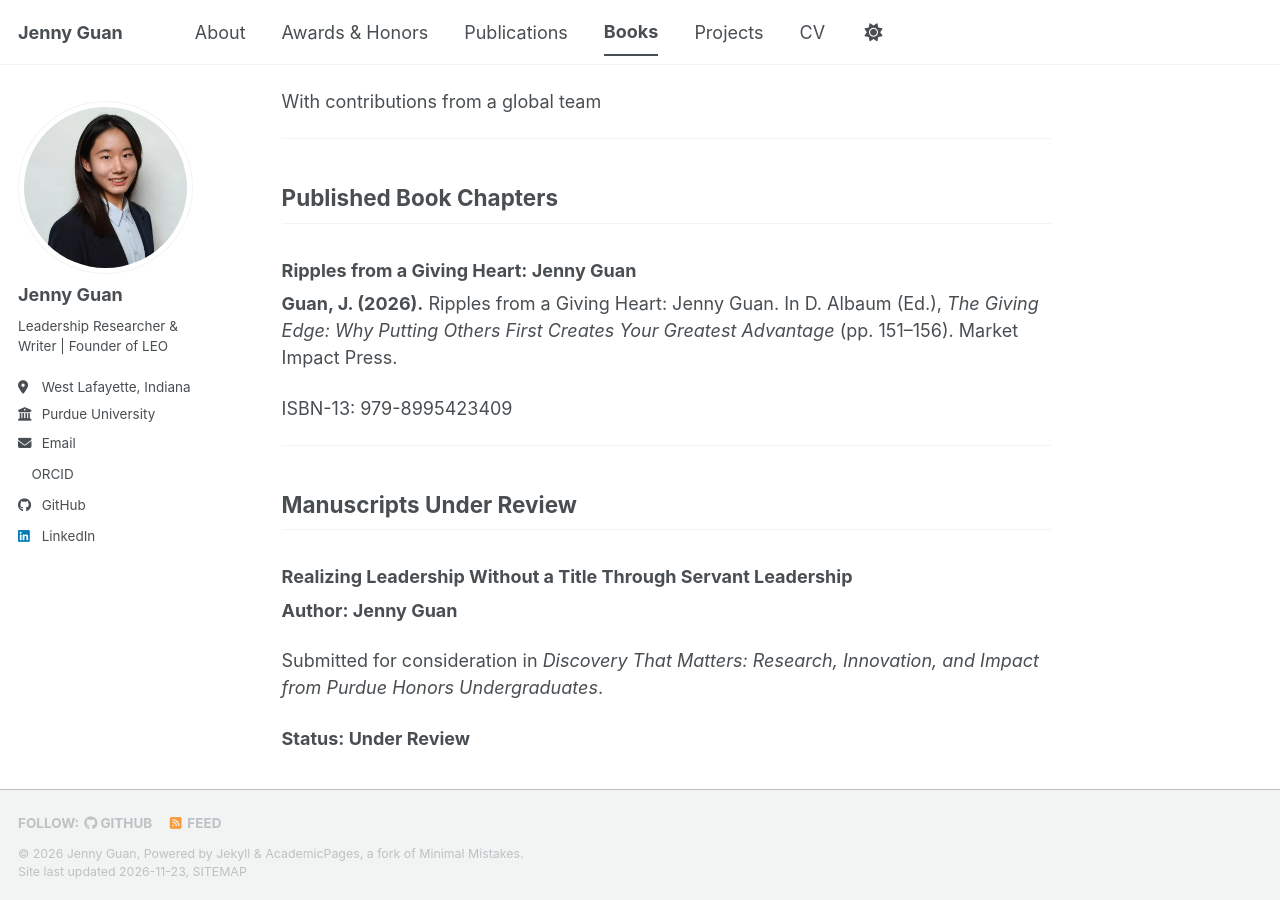
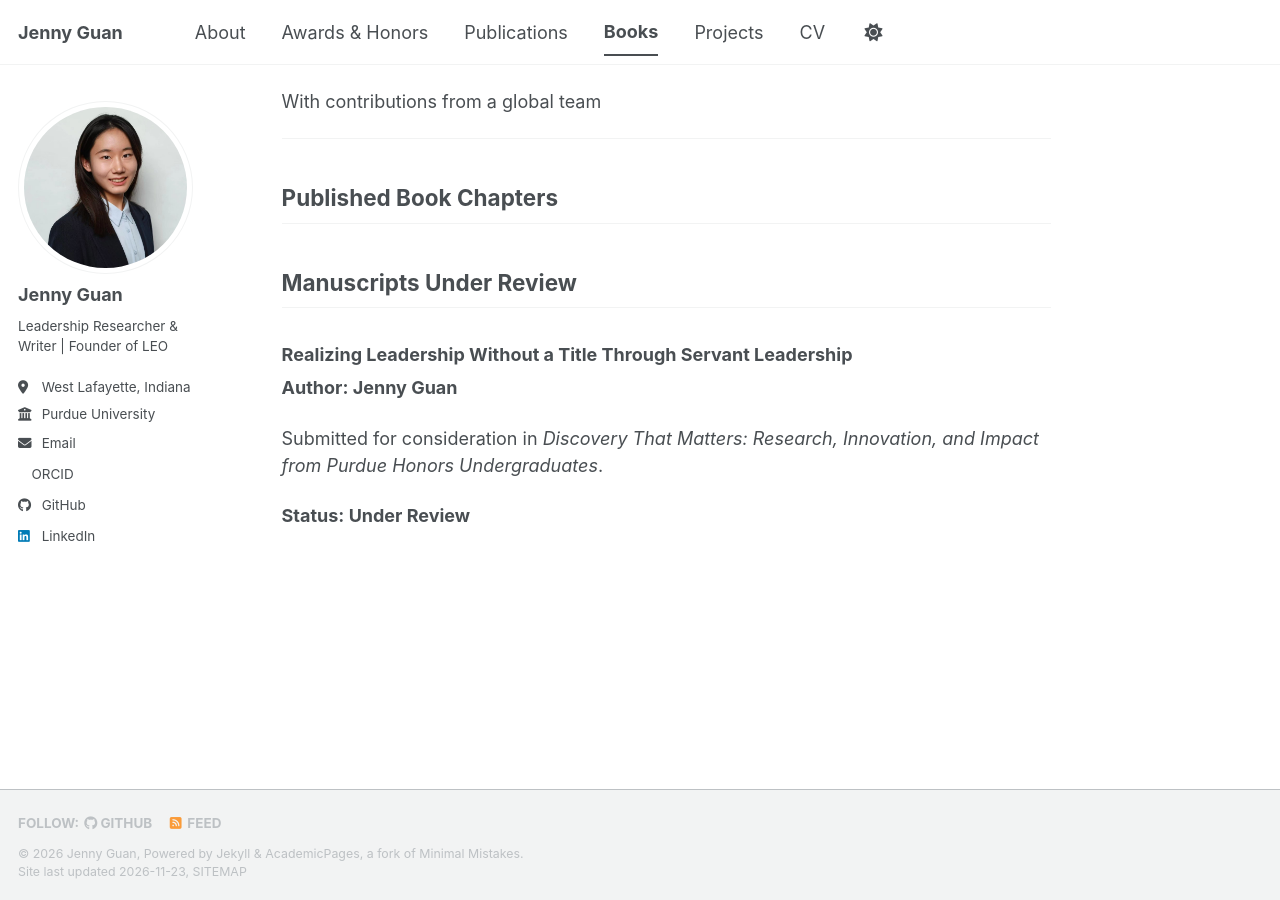
Before and after one commit to JennyGuan101/JennyGuan101.github.io, a Jekyll site: the page built from _pages/books.md, in a window 1280 px wide and 900 px high, scrolled down 1632 px. Built offline with Jekyll 4.4.1, drawn with Linux system fonts in a browser that asks for light colours; a script bundle is joined from its source files by our own code; a style sheet for code colours, icons or effects is not loaded.

Commit message:
Update books.md

```diff
--- a/_pages/books.md
+++ b/_pages/books.md
@@ -63,14 +63,6 @@ With contributions from a global team
 
 ## Published Book Chapters
 
-### Ripples from a Giving Heart: Jenny Guan
-
-**Guan, J. (2026).** Ripples from a Giving Heart: Jenny Guan. In D. Albaum (Ed.), *The Giving Edge: Why Putting Others First Creates Your Greatest Advantage* (pp. 151–156). Market Impact Press.
-
-ISBN-13: 979-8995423409
-
----
-
 ## Manuscripts Under Review
 
 ### Realizing Leadership Without a Title Through Servant Leadership
```
